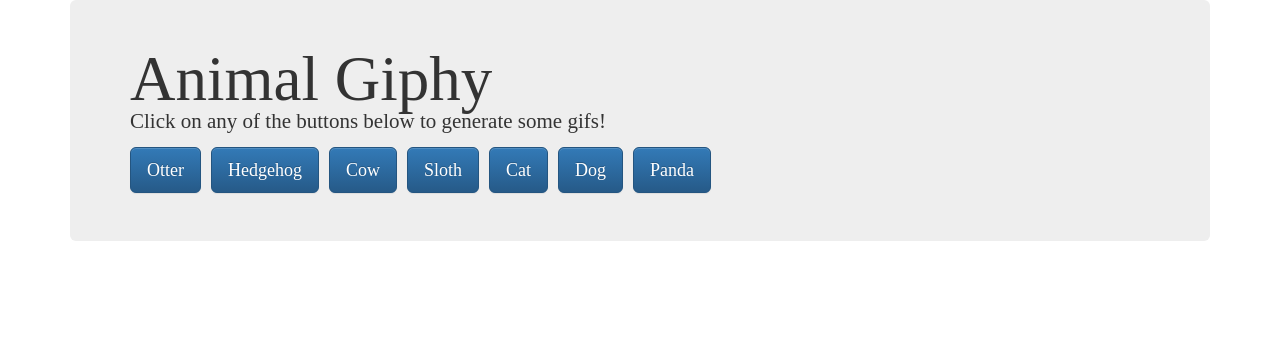
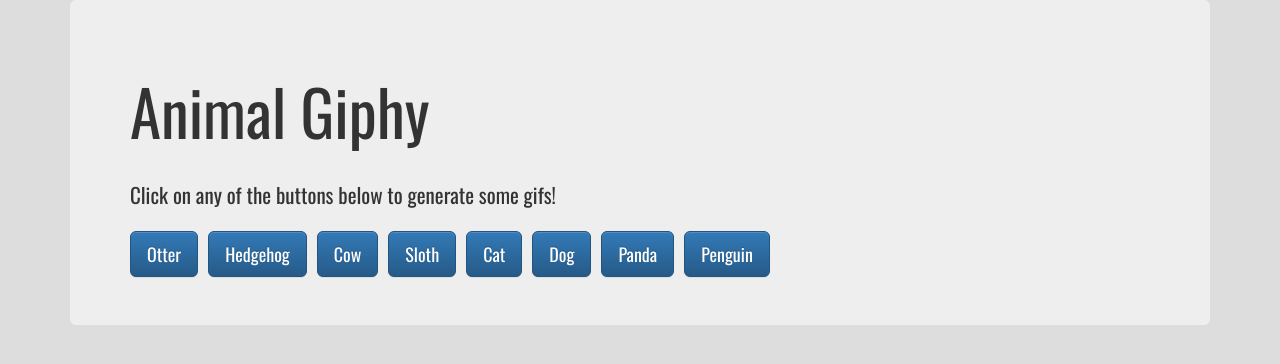
Before and after one commit to tatianaalcocer/Giphy, a PHP site: page / in a window 1280 px wide. Shown: the top 364 px of the page. Run offline with PHP 8.4, Linux system fonts and the light colour scheme; some libraries are stand-ins or nearby versions.

Commit message:
Layout finalized

```diff
--- a/assets/css/style.css
+++ b/assets/css/style.css
@@ -3,11 +3,30 @@
 	box-sizing: border-box;
 }
 
-p {
+body {
+	background-color: #ddd;
+}
 
-}
 
 .animal {
 	margin-left: 0;
 	margin-right: 10px;
 }
+
+.gif-main {
+	column-count: 5;
+	font-family: 'Oswald', sans-serif;
+	line-height: 2;
+
+}
+
+.animal-tile {
+	-webkit-column-break-inside: avoid;
+    page-break-inside: avoid;
+    break-inside: avoid;
+}
+
+.jumbotron {
+	font-family: 'Oswald', sans-serif;
+	line-height: 2;
+}
--- a/assets/javascript/app.js
+++ b/assets/javascript/app.js
@@ -2,15 +2,7 @@
 
 //VARIABLES: ==========================================================================
 
-var animals = ['Otter', 'Hedgehog', 'Cow', 'Sloth', 'Cat', 'Dog', 'Panda'];
-
-
-
-
-
-
-
-// EVENT LISTENERS: ================================================================
+var animals = ['Otter', 'Hedgehog', 'Cow', 'Sloth', 'Cat', 'Dog', 'Panda', 'Penguin'];
 
 
 
@@ -39,7 +31,7 @@
 	console.log(event)
 
 	var animal = $(event.currentTarget).data('name');
-    var queryURL = "http://api.giphy.com/v1/gifs/search?q=" + animal + "&api_key=dc6zaTOxFJmzC&limit=10";
+    var queryURL = "http://api.giphy.com/v1/gifs/search?q=" + animal + "&api_key=dc6zaTOxFJmzC&limit=20";
 
 	$.ajax({
         url: queryURL,
@@ -48,30 +40,72 @@
     .done(function(response) {
 
         console.log(queryURL)
-        console.log(response)
 
-        var results = response.data;
-        console.log("results: " + results);
+        renderAnimals(response.data);
 
+    });
+}
 
+function renderAnimals(results) {
+
+	$('.gif-main').empty();
 
     for (var i = 0; i < results.length; i++) {
 
 	    var animalDiv = $("<div>");
+	    animalDiv.addClass('animal-tile')
 
-	        var p = $("<p>" + results[i].rating + "</p>");
+	    var p = $("<p>Rating: " + results[i].rating + "</p>");
 
 	    var animalImage = $("<img>");
-	        animalImage.attr('src', results[i].images.fixed_height.url);
-
+	    animalImage.attr('src', results[i].images.fixed_width_still.url);
 	    animalDiv.append(p);
 	    animalDiv.append(animalImage);
+
+	    $(animalDiv).data('state', 'still');
+	    $(animalDiv).data('stillUrl', results[i].images.fixed_width_still.url);
+	    $(animalDiv).data('animatedUrl', results[i].images.fixed_width.url);
+
 	    $(".gif-main").prepend(animalDiv);
-	        //--------------------------------
+
+    	$(animalDiv).on("click", toggleStillImage);
+
 	}
 
-    });
+
 }
+
+function toggleStillImage(event) {
+
+	// Assign the target div to a variable
+	var animal = event.currentTarget;
+
+	// Assign the image to a variable
+	var image = $(animal).find('img');
+
+	// Assign the stillUrl value to a variable
+	var stillUrl = $(animal).data('stillUrl');
+
+	// Assign the animatedUrl value to a variable
+	var animatedUrl = $(animal).data('animatedUrl');
+
+	if($(animal).data('state') === 'still') {
+
+		$(animal).data('state', 'animated');
+
+		// Change the image source to the still image
+		$(image).attr('src', animatedUrl);
+
+	} else {
+
+		$(animal).data('state', 'still');
+
+		// Change the image source the animated image
+		$(image).attr('src', stillUrl);
+	}
+}
+
+
 
 
 // MAIN SECTION: =============================================
--- a/index.html
+++ b/index.html
@@ -2,7 +2,7 @@
 <html lang="en">
 <head>
 	<meta charset="UTF-8">
-	<title>Giphy</title>
+	<title>Animal Giphy</title>
 
 	<!-- jQuery CDN -->
 	<script   src="https://code.jquery.com/jquery-3.1.0.js"   integrity="sha256-slogkvB1K3VOkzAI8QITxV3VzpOnkeNVsKvtkYLMjfk="   crossorigin="anonymous"></script>
@@ -16,6 +16,9 @@
 
 	<!-- Latest compiled and minified JavaScript -->
 	<script src="https://maxcdn.bootstrapcdn.com/bootstrap/3.3.7/js/bootstrap.min.js" integrity="sha384-Tc5IQib027qvyjSMfHjOMaLkfuWVxZxUPnCJA7l2mCWNIpG9mGCD8wGNIcPD7Txa" crossorigin="anonymous"></script>
+
+	<!-- GOOGLE FONTS -->
+	<link href="https://fonts.googleapis.com/css?family=Oswald" rel="stylesheet">
 
 	<!-- STYLE SHEETS -->
 	<link rel="stylesheet" href="assets/css/reset.css">
@@ -36,7 +39,6 @@
 		</div>
 	</div> <!-- END OF ROW 1 & NAV -->
 
-
 	<div class="row">
 		<div class="col-lg-12 gif-main"></div>
 	</div> <!-- END OF ROW 3 -->
```
Lines whose indentation alone changed are shown as unchanged.
